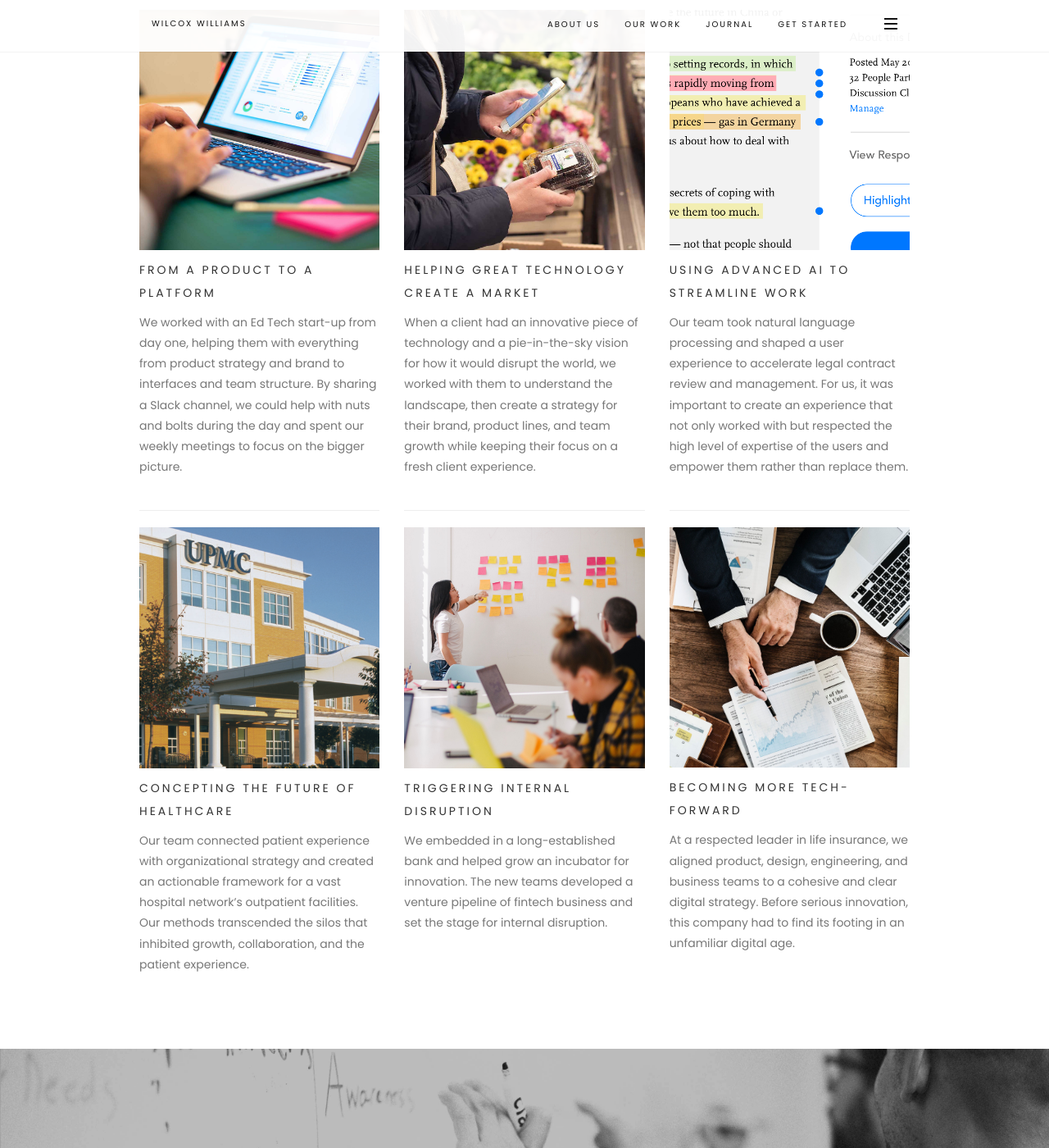
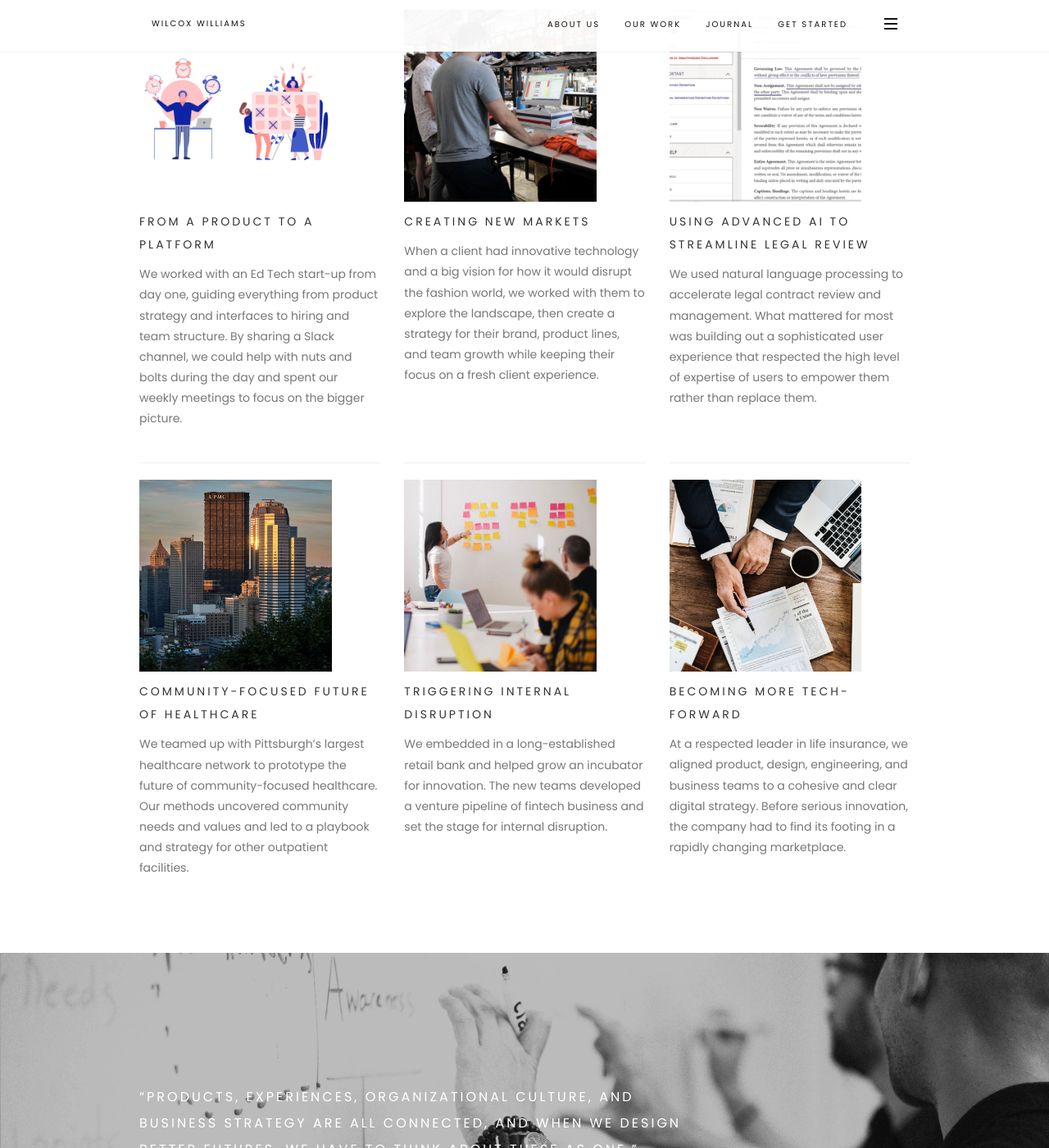
Before and after one commit to rwcstudio/wilcoxwilliams.github.io, a Jekyll site: the page built from work.html, in a window 1280 px wide and 1400 px high, scrolled down 891 px. Shown: the whole window at 82% size. Built offline with Jekyll 4.4.1, drawn with Linux system fonts in a browser that asks for light colours; some web fonts are replaced.

Commit message:
updated work page

```diff
--- a/work.html
+++ b/work.html
@@ -50,38 +50,38 @@ Design is a humanistic lens that can bring clarity and purpose to your customer
 	<!-- MODULE TITLE -->
 	<div class="row">
 	<div class="col-sm-12 col-md-4 col-lg-4"><hr>
-	<img src="assets/images/work-img-1.jpg" alt="Ed Tech" img style='height: 100%; width: 100%; object-fit: contain'><br>
+	<img src="assets/images/work-img-1.jpg" alt="Ed Tech" img style='height: 80%; width: 80%; object-fit: contain'><br>
 	<h4 class="font-alt">From a Product to a Platform</h4>
-	<p>We worked with an Ed Tech start-up from day one, helping them with everything from product strategy and brand to interfaces and team structure. By sharing a Slack channel, we could help with nuts and bolts during the day and spent our weekly meetings to focus on the bigger picture.</p>
+	<p>We worked with an Ed Tech start-up from day one, guiding everything from product strategy and interfaces to hiring and team structure. By sharing a Slack channel, we could help with nuts and bolts during the day and spent our weekly meetings to focus on the bigger picture.</p>
 	</div>
 	<div class="col-sm-12 col-md-4 col-lg-4"><hr>
-<img src="assets/images/work-img-2.jpg" alt="New Technology" img style='height: 100%; width: 100%; object-fit: contain'><br>
-	<h4 class="font-alt">Helping Great Technology Create a Market</h4>
-	<p>When a client had an innovative piece of technology and a pie-in-the-sky vision for how it would disrupt the world, we worked with them to understand the landscape, then create a strategy for their brand, product lines, and team growth while keeping their focus on a fresh client experience.</p>
+<img src="assets/images/work-img-2.jpg" alt="New Technology" img style='height: 80%; width: 80%; object-fit: contain'><br>
+	<h4 class="font-alt">Creating New Markets</h4>
+	<p>When a client had innovative technology and a big vision for how it would disrupt the fashion world, we worked with them to explore the landscape, then create a strategy for their brand, product lines, and team growth while keeping their focus on a fresh client experience.</p>
 	</div>
 	<div class="col-sm-12 col-md-4 col-lg-4"><hr>
-<img src="assets/images/work-img-3.png" alt="AI Legal" img style='height: 100%; width: 100%; object-fit: contain'><br>
-	<h4 class="font-alt">Using Advanced AI to Streamline Work</h4>
-	<p>Our team took natural language processing and shaped a user experience to accelerate legal contract review and management. For us, it was important to create an experience that not only worked with but respected the high level of expertise of the users and empower them rather than replace them.</p>
+<img src="assets/images/work-img-3.png" alt="AI Legal" img style='height: 80%; width: 80%; object-fit: contain'><br>
+	<h4 class="font-alt">Using Advanced AI to Streamline Legal Review</h4>
+	<p>We used natural language processing to accelerate legal contract review and management. What mattered for most was building out a sophisticated user experience that respected the high level of expertise of users to empower them rather than replace them.</p>
 	</div>
 	</div>
 	<!-- /MODULE TITLE -->
 	<!-- MODULE TITLE -->
 	<div class="row">
 	<div class="col-sm-12 col-md-4 col-lg-4"><hr>
-<img src="assets/images/work-img-4.png" alt="Healthcare" img style='height: 100%; width: 100%; object-fit: contain'><br>
-	<h4 class="font-alt">Concepting the Future of Healthcare</h4>
-	<p>Our team connected patient experience with organizational strategy and created an actionable framework for a vast hospital network’s outpatient facilities. Our methods transcended the silos that inhibited growth, collaboration, and the patient experience.</p>
+<img src="assets/images/work-img-4.jpg" alt="Healthcare" img style='height: 80%; width: 80%; object-fit: contain'><br>
+	<h4 class="font-alt">Community-Focused Future of Healthcare</h4>
+	<p>We teamed up with Pittsburgh’s largest healthcare network to prototype the future of community-focused healthcare. Our methods uncovered community needs and values and led to a playbook and strategy for other outpatient facilities.</p>
 	</div>
 	<div class="col-sm-12 col-md-4 col-lg-4"><hr>
-<img src="assets/images/work-img-5.jpg" alt="Disruption" img style='height: 100%; width: 100%; object-fit: contain'><br>
+<img src="assets/images/work-img-5.jpg" alt="Disruption" img style='height: 80%; width: 80%; object-fit: contain'><br>
 	<h4 class="font-alt">Triggering Internal Disruption</h4>
-	<p>We embedded in a long-established bank and helped grow an incubator for innovation. The new teams developed a venture pipeline of fintech business and set the stage for internal disruption.</p>
+	<p>We embedded in a long-established retail bank and helped grow an incubator for innovation. The new teams developed a venture pipeline of fintech business and set the stage for internal disruption.</p>
 	</div>
 	<div class="col-sm-12 col-md-4 col-lg-4"><hr>
-<img src="assets/images/work-img-6.jpg" alt="Insurance" img style='height: 100%; width: 100%; object-fit: contain'><br>
+<img src="assets/images/work-img-6.jpg" alt="Insurance" img style='height: 80%; width: 80%; object-fit: contain'><br>
 	<h4 class="font-alt">Becoming more Tech-Forward</h4>
-	<p>At a respected leader in life insurance, we aligned product, design, engineering, and business teams to a cohesive and clear digital strategy. Before serious innovation, this company had to find its footing in an unfamiliar digital age.</p>
+	<p>At a respected leader in life insurance, we aligned product, design, engineering, and business teams to a cohesive and clear digital strategy. Before serious innovation, the company had to find its footing in a rapidly changing marketplace.</p>
 	</div>
 	</div>
 	<!-- /MODULE TITLE -->
```
Also changed, not shown: assets/images/work-img-1.jpg, assets/images/work-img-2.jpg, assets/images/work-img-3.png, assets/images/work-img-4.jpg (added), assets/images/work-img-4.png (deleted).
